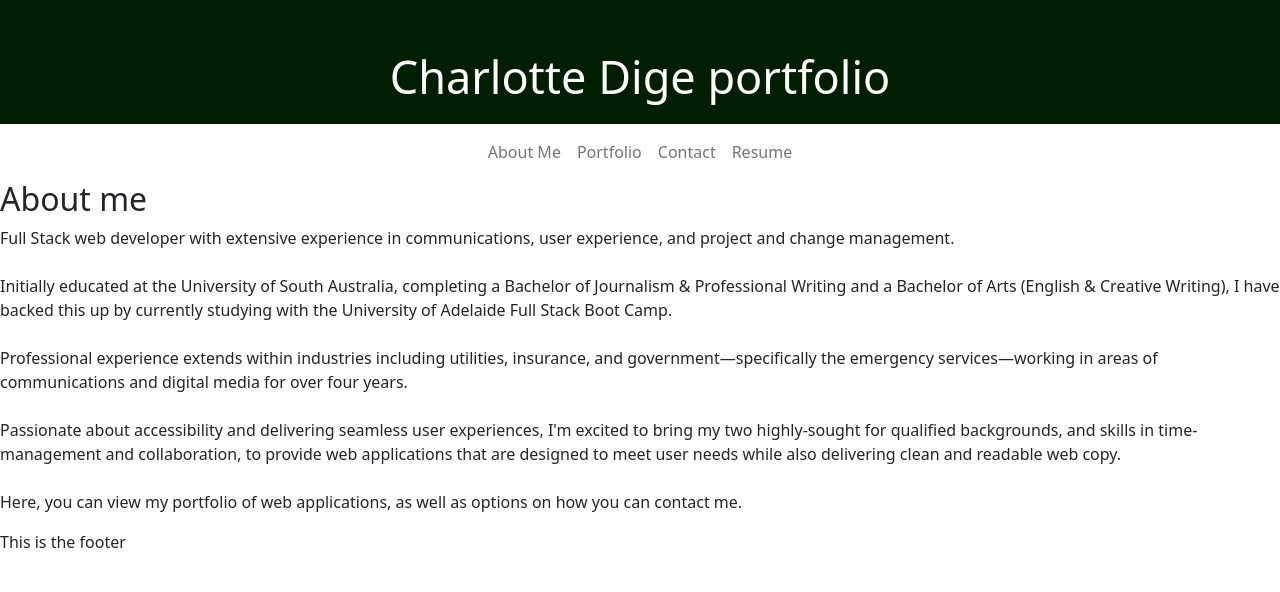
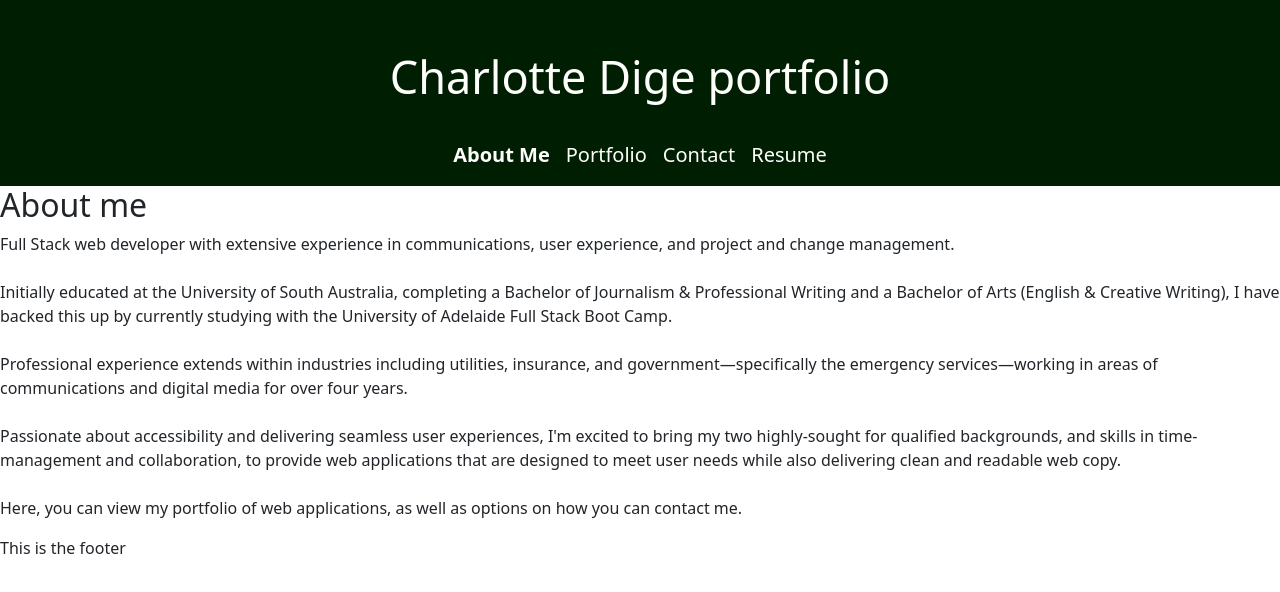
Before and after one commit to CharDige/CharDige-react-portfolio, a React (Create React App) app: page / in a window 1280 px wide. Shown: the top 592 px of the page. Built offline with nearby package versions, Linux system fonts and the light colour scheme.

Commit message:
Personalisation of styling for nav

```diff
--- a/src/styles/Navigation.css
+++ b/src/styles/Navigation.css
@@ -18,3 +18,31 @@
 .navbar>.container-fluid.nav-center {
     justify-content: center;
 }
+
+.nav-color {
+    background-color: var(--dark-colour);
+}
+
+.nav-link.nav-link-style {
+    color: var(--light-colour);
+    font-size: 20px;
+}
+
+.nav-link.nav-link-style-active {
+    font-size: 20px;
+    font-weight: bolder;
+    color: var(--light-colour);
+}
+
+/* Pseudo styles */
+.nav-link.nav-link-style:hover {
+    color: var(--link-colour);
+}
+
+.nav-link.nav-link-style-active:hover {
+    color: var(--link-colour);
+}
+
+.nav-link.nav-link-style-active:focus {
+    color: var(--link-colour);
+}
```
